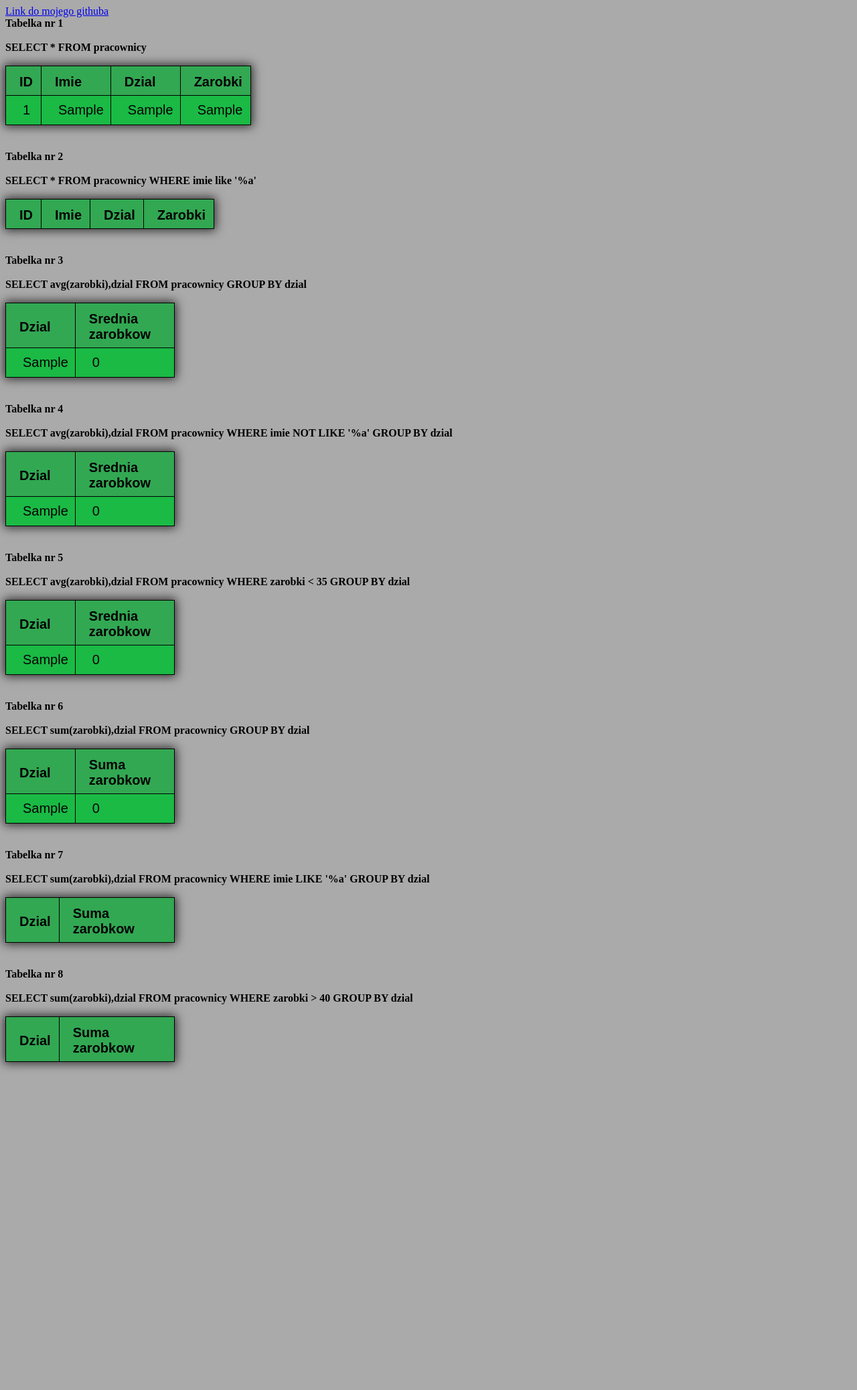
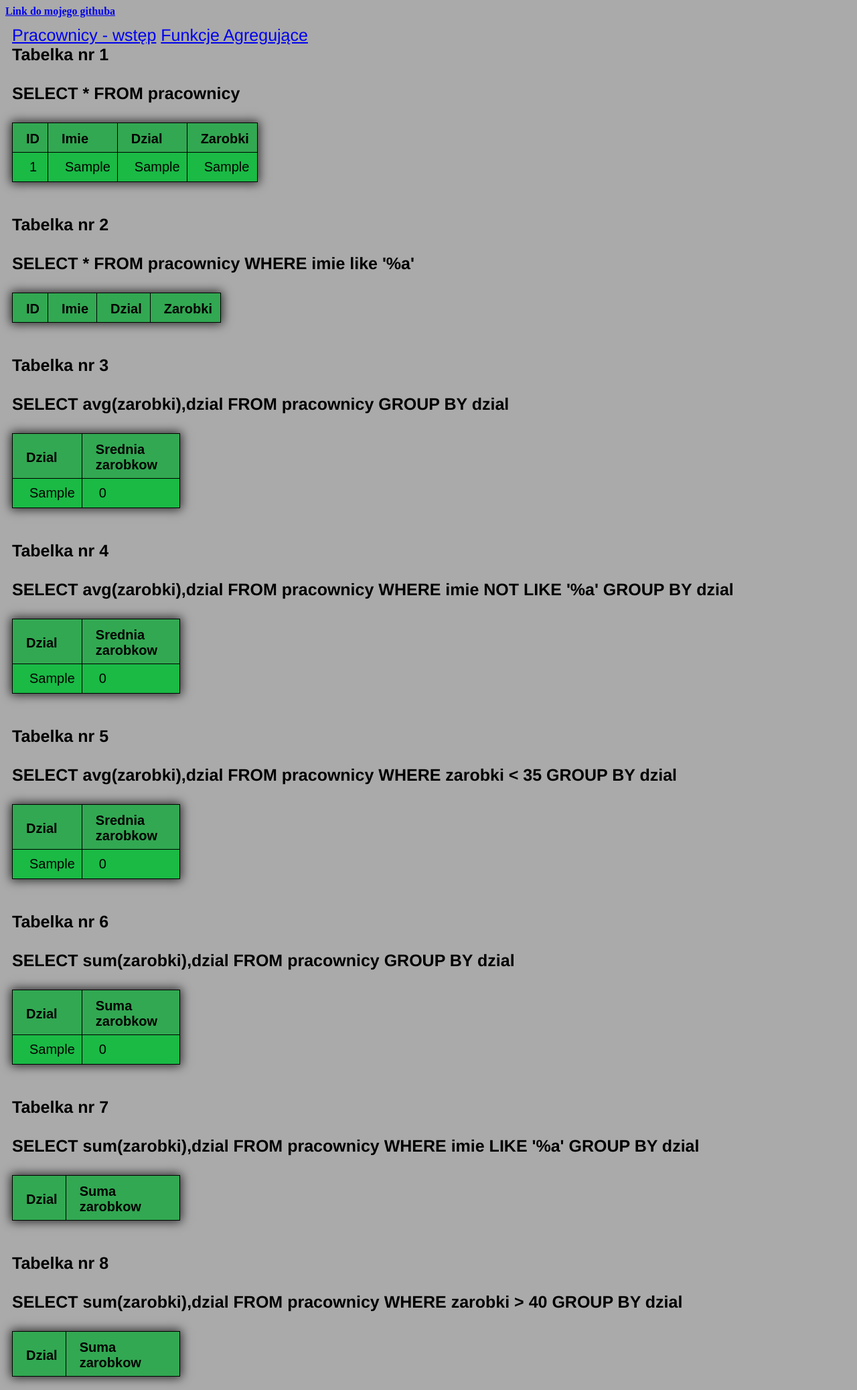
Before and after one commit to wilkdaniel03/PHP-SQL-Wprowadzenie, a PHP site: page / in a window 1280 px wide. Shown: the whole page at 67% size. Before the commit the page ends 1597 px from the top, so only its background shows below. Run offline with PHP 8.4, Linux system fonts and the light colour scheme; tables that the repository leaves empty or names only in its code hold one stand-in row (values such as "Sample post"); data that the repository does not hold is empty.

Commit message:
Update index.php

```diff
--- a/index.php
+++ b/index.php
@@ -2,9 +2,14 @@
 <head>
     <title>Daniel Wilk 2Ti</title>
     <link rel=stylesheet href="style.css">
+    <meta charset="utf-8">
 </head>
 <body>
-    <a href="https://github.com/wilkdaniel03/PHP-SQL-Wprowadzenie">Link do mojego githuba</a>
+    <strong><a href="https://github.com/wilkdaniel03/PHP-SQL-Wprowadzenie">Link do mojego githuba</a></strong>
+    <div class="nav">
+        <a href="pracownicy.php">Pracownicy - wstęp</a>
+        <a href="funkcjeagregujace.php">Funkcje Agregujące</a>
+    </div<
 </body>
 </html>
 <?php
```
